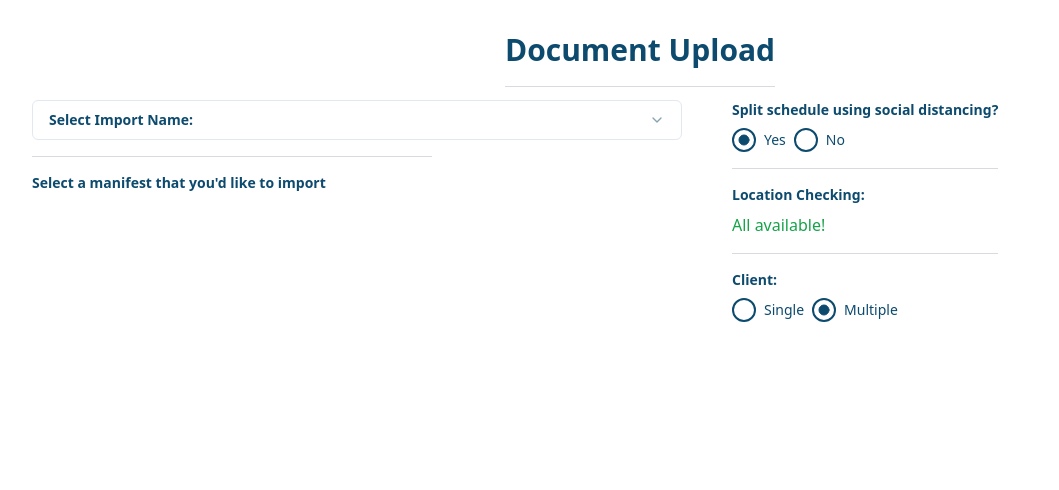
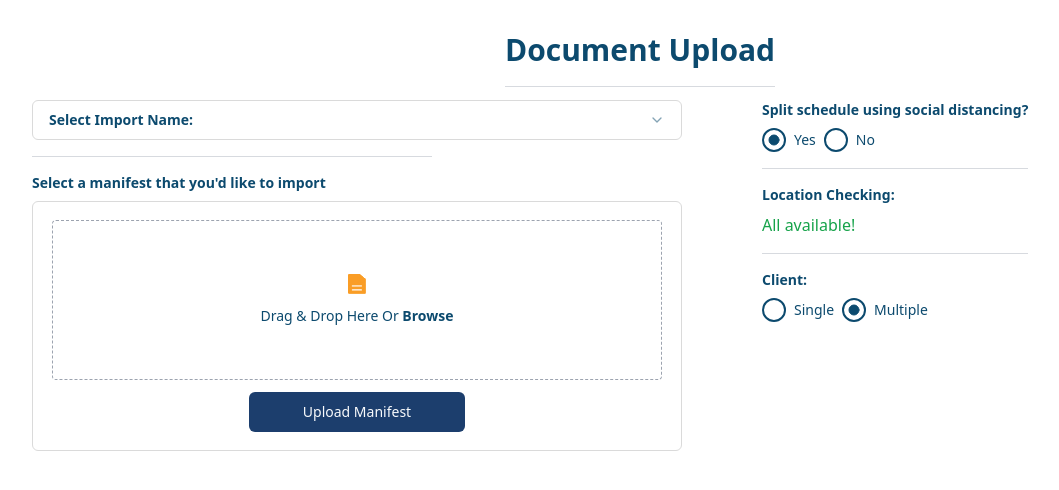
Before and after one commit to JoshT64/skyhop-take-home, a React (Vite) app: page / in a window 1280 px wide. Shown: the top 490 px of the page, without its empty margins (0-1059 px from the left). Built offline with nearby package versions, Linux system fonts and the light colour scheme.

Commit message:
Setup file upload / drag and drop initial styling

```diff
--- a/src/App.tsx
+++ b/src/App.tsx
@@ -1,6 +1,7 @@
 import {
   Container,
   Dropdown,
+  FileUpload,
   Hero,
   RadioSelect,
   Separator,
@@ -11,13 +12,15 @@ import './styles/App.css';
 function App() {
   return (
     <>
+      {/* <CloseButton /> */}
       <Hero />
       <Container>
         <div id='leftRow' className='text-start'>
           <Dropdown />
-          <Text className='pt-4'>
+          <Text className='pt-4 pb-2'>
             Select a manifest that you'd like to import
           </Text>
+          <FileUpload />
         </div>
         <div id='rightRow' className='pr-8  text-start place-self-auto'>
           <Separator>
--- a/src/components/Container/Container.tsx
+++ b/src/components/Container/Container.tsx
@@ -2,7 +2,7 @@ import { ReactNode } from 'react';
 
 export const Container = ({ children }: { children: ReactNode }) => {
   return (
-    <div className='text-sky-900 mt-8 flex flex-row gap-[300px]'>
+    <div className='text-sky-900 mt-8 flex flex-row gap-[80px] '>
       {children}
     </div>
   );
--- /dev/null
+++ b/src/components/FileUpload/DragAndDrop.tsx
@@ -0,0 +1,18 @@
+import { Button } from '../ui/button';
+import { Text } from '..';
+
+export const DragAndDrop = () => {
+  return (
+    <>
+      <div className='border h-40 gap-3 w-[610px] flex-col mt-2 rounded-sm self-center flex justify-center items-center p-4 border-dashed border-gray-400 hover:bg-accent hover:text-accent-foreground '>
+        <img src='/drag-drop-icon.png' />
+        <Text className='font-light'>
+          Drag & Drop Here Or <span className='font-semibold'>Browse</span>
+        </Text>
+      </div>
+      <Button className='bg-button w-1/3 self-center relative bottom-2'>
+        Upload Manifest
+      </Button>
+    </>
+  );
+};
--- /dev/null
+++ b/src/components/FileUpload/FileUpload.tsx
@@ -0,0 +1,9 @@
+import { DragAndDrop } from './DragAndDrop';
+
+export const FileUpload = () => {
+  return (
+    <div className='border w-[650px] flex flex-col rounded-md h-[250px]  border-input justify-around '>
+      <DragAndDrop />
+    </div>
+  );
+};
--- /dev/null
+++ b/src/components/FileUpload/index.ts
@@ -0,0 +1 @@
+export { FileUpload } from './FileUpload';
--- a/src/components/RadioSelect/RadioSelect.tsx
+++ b/src/components/RadioSelect/RadioSelect.tsx
@@ -9,7 +9,6 @@ interface RadioSelectProps {
 export const RadioSelect = ({ options, defaultValue }: RadioSelectProps) => {
   const optionsToRender = () => {
     return options?.map((option) => {
-      console.log(option);
       return (
         <div key={option} className='flex items-center space-x-2'>
           <RadioGroupItem value={option.toLowerCase()} id='r1' />
--- a/src/components/Text/Text.tsx
+++ b/src/components/Text/Text.tsx
@@ -1,7 +1,8 @@
+import { ReactNode } from 'react';
 import { cn } from '../../lib/utils';
 
 interface TextProps {
-  children: string;
+  children: ReactNode;
   className?: string | [];
 }
 
--- a/src/components/index.ts
+++ b/src/components/index.ts
@@ -4,3 +4,4 @@ export * from './Text';
 export * from './Hero';
 export * from './Container';
 export * from './Separator';
+export * from './FileUpload';
--- a/src/components/ui/button.tsx
+++ b/src/components/ui/button.tsx
@@ -13,7 +13,7 @@ const buttonVariants = cva(
         destructive:
           'bg-destructive text-destructive-foreground hover:bg-destructive/90',
         outline:
-          'border border-input bg-background hover:bg-accent hover:text-accent-foreground',
+          'border border-input bg-background hover:bg-accent hover:text-sky-800',
         secondary:
           'bg-secondary text-secondary-foreground hover:bg-secondary/80',
         ghost: 'hover:bg-accent hover:text-accent-foreground',
--- a/src/index.css
+++ b/src/index.css
@@ -6,6 +6,7 @@
   :root {
     --background: 0 0% 100%;
     --foreground: 222.2 84% 4.9%;
+    --button: 215 59% 27%;
 
     --card: 0 0% 100%;
     --card-foreground: 222.2 84% 4.9%;
@@ -29,7 +30,7 @@
     --destructive-foreground: 210 40% 98%;
 
     --border: 214.3 31.8% 91.4%;
-    --input: 214.3 31.8% 91.4%;
+    --input: 0 0% 85.4%;
     --ring: 222.2 84% 4.9%;
 
     --radius: 0.5rem;
--- a/tailwind.config.js
+++ b/tailwind.config.js
@@ -1,76 +1,77 @@
 /** @type {import('tailwindcss').Config} */
 module.exports = {
-  darkMode: ["class"],
+  darkMode: ['class'],
   content: [
     './pages/**/*.{ts,tsx}',
     './components/**/*.{ts,tsx}',
     './app/**/*.{ts,tsx}',
     './src/**/*.{ts,tsx}',
-	],
+  ],
   theme: {
     container: {
       center: true,
-      padding: "2rem",
+      padding: '2rem',
       screens: {
-        "2xl": "1400px",
+        '2xl': '1400px',
       },
     },
     extend: {
       colors: {
-        border: "hsl(var(--border))",
-        input: "hsl(var(--input))",
-        ring: "hsl(var(--ring))",
-        background: "hsl(var(--background))",
-        foreground: "hsl(var(--foreground))",
+        border: 'hsl(var(--border))',
+        input: 'hsl(var(--input))',
+        ring: 'hsl(var(--ring))',
+        background: 'hsl(var(--background))',
+        foreground: 'hsl(var(--foreground))',
+        button: 'hsl(var(--button))',
         primary: {
-          DEFAULT: "hsl(var(--primary))",
-          foreground: "hsl(var(--primary-foreground))",
+          DEFAULT: 'hsl(var(--primary))',
+          foreground: 'hsl(var(--primary-foreground))',
         },
         secondary: {
-          DEFAULT: "hsl(var(--secondary))",
-          foreground: "hsl(var(--secondary-foreground))",
+          DEFAULT: 'hsl(var(--secondary))',
+          foreground: 'hsl(var(--secondary-foreground))',
         },
         destructive: {
-          DEFAULT: "hsl(var(--destructive))",
-          foreground: "hsl(var(--destructive-foreground))",
+          DEFAULT: 'hsl(var(--destructive))',
+          foreground: 'hsl(var(--destructive-foreground))',
         },
         muted: {
-          DEFAULT: "hsl(var(--muted))",
-          foreground: "hsl(var(--muted-foreground))",
+          DEFAULT: 'hsl(var(--muted))',
+          foreground: 'hsl(var(--muted-foreground))',
         },
         accent: {
-          DEFAULT: "hsl(var(--accent))",
-          foreground: "hsl(var(--accent-foreground))",
+          DEFAULT: 'hsl(var(--accent))',
+          foreground: 'hsl(var(--accent-foreground))',
         },
         popover: {
-          DEFAULT: "hsl(var(--popover))",
-          foreground: "hsl(var(--popover-foreground))",
+          DEFAULT: 'hsl(var(--popover))',
+          foreground: 'hsl(var(--popover-foreground))',
         },
         card: {
-          DEFAULT: "hsl(var(--card))",
-          foreground: "hsl(var(--card-foreground))",
+          DEFAULT: 'hsl(var(--card))',
+          foreground: 'hsl(var(--card-foreground))',
         },
       },
       borderRadius: {
-        lg: "var(--radius)",
-        md: "calc(var(--radius) - 2px)",
-        sm: "calc(var(--radius) - 4px)",
+        lg: 'var(--radius)',
+        md: 'calc(var(--radius) - 2px)',
+        sm: 'calc(var(--radius) - 4px)',
       },
       keyframes: {
-        "accordion-down": {
+        'accordion-down': {
           from: { height: 0 },
-          to: { height: "var(--radix-accordion-content-height)" },
+          to: { height: 'var(--radix-accordion-content-height)' },
         },
-        "accordion-up": {
-          from: { height: "var(--radix-accordion-content-height)" },
+        'accordion-up': {
+          from: { height: 'var(--radix-accordion-content-height)' },
           to: { height: 0 },
         },
       },
       animation: {
-        "accordion-down": "accordion-down 0.2s ease-out",
-        "accordion-up": "accordion-up 0.2s ease-out",
+        'accordion-down': 'accordion-down 0.2s ease-out',
+        'accordion-up': 'accordion-up 0.2s ease-out',
       },
     },
   },
-  plugins: [require("tailwindcss-animate")],
-}
+  plugins: [require('tailwindcss-animate')],
+};
```
Also changed, not shown: public/drag-drop-icon.png (added), public/file-load-icon.png (added).
